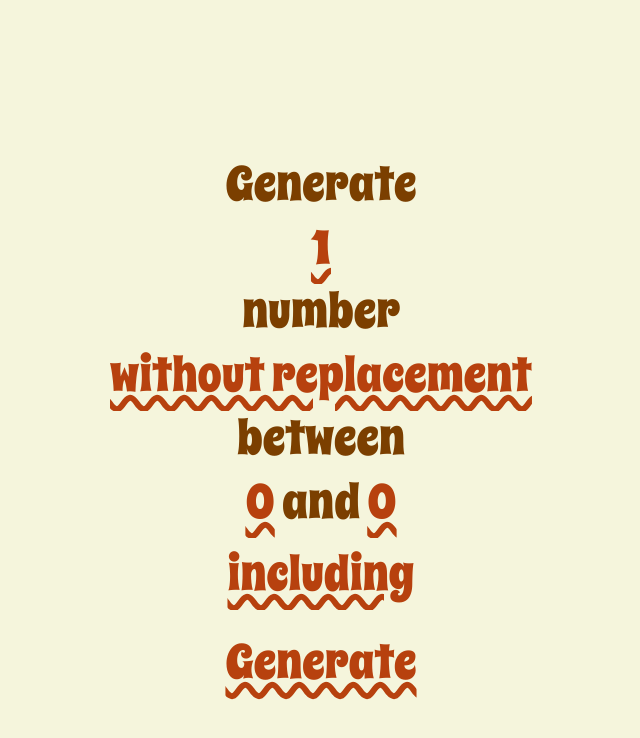
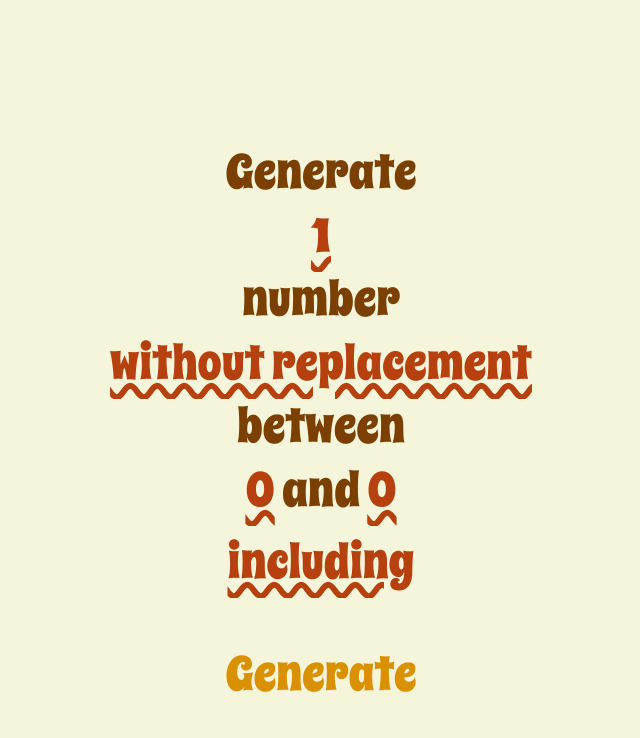
Before and after one commit to Mouzone/rng, a SvelteKit app: page / in a window 1280 px wide. Shown: the top 738 px of the page, without its empty margins (319-959 px from the left). Built offline with nearby package versions, Linux system fonts and the light colour scheme.

Commit message:
Make the button more distinct than the including statement

```diff
--- a/src/routes/+page.svelte
+++ b/src/routes/+page.svelte
@@ -185,7 +185,7 @@
 	}
 	p {
 		text-align: center;
-		margin-bottom: 0.5em;
+		margin-bottom: 1em;
 	}
 
 	input,
@@ -225,10 +225,7 @@
 		border: none;
 
 		background-color: transparent;
-		color: var(--primary);
-		text-decoration-line: underline;
-		text-decoration-style: wavy;
-		text-decoration-color: var(--primary);
+		color: var(--secondary);
 
 		text-underline-offset: 5px;
 		text-decoration-thickness: 6px;
@@ -237,12 +234,10 @@
 		opacity: 60%;
 	}
 	button:hover {
-		color: var(--secondary);
-		text-decoration-color: var(--secondary);
+		color: var(--tertiary);
 	}
 	button:hover:disabled {
-		color: var(--primary);
-		text-decoration-color: var(--primary);
+		color: var(--secondary);
 	}
 
 	dialog {
```
